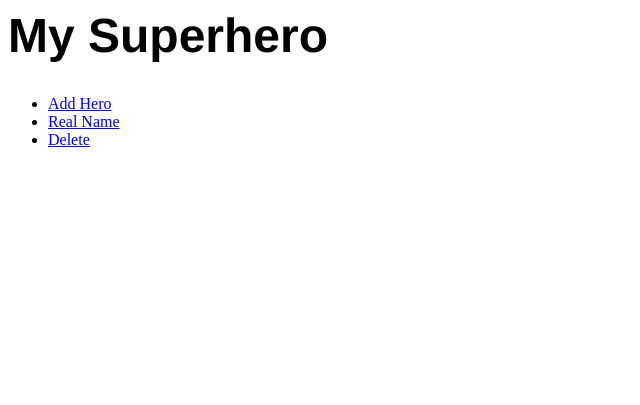
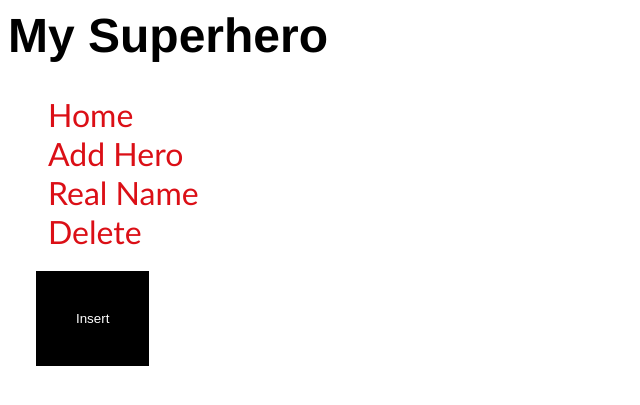
Before and after one commit to anordan/IDM-6630-SP-FORMS-Nordan-Ashley, a PHP site: page / in a window 1280 px wide. Shown: the top 405 px of the page, without its empty margins (0-640 px from the left). Run offline with PHP 8.4, Linux system fonts and the light colour scheme; data that the repository does not hold is empty.

Commit message:
more changes

```diff
--- a/code/css/main.css
+++ b/code/css/main.css
@@ -6,17 +6,12 @@ h1 {
     font-family: Helvetica, Arial, sans-serif;
     font-size: 3em;
     color: #000;
-    margin-right: 1em;
+    margin-right: 10em;
+
 }
 
-h3 {
-    margin: .5em;
-    color: orangered;
-    font-family: Helvetica, Arial, sans-serif;
-    font-size: 1.5em;
-}
 
-h2, h4 {
+h2 {
 	margin: .5em;
 	color: #000;
 	font-family: Futura, "Trebuchet MS", Arial, sans-serif;
@@ -25,17 +20,34 @@ h2, h4 {
 
 }
 
-p {
-	font-family: Futura, "Trebuchet MS", Arial, sans-serif;
+ul {
+    list-style: none;
 }
 
-img {
-    margin: 4em;
-    border: 5px dotted #000;
-    padding: 2px;
+ul li {
+    list-style: none;
+    margin: 0;
+
 }
 
-#albumsContainers {
-    display: flex;
-    flex-wrap: wrap;
+a {
+    text-decoration: none;
+    color: #db0f16;
+    font-family: Futura, "Trebuchet MS", Arial, sans-serif;
+    font-size: 2em;
 }
+
+input[type=text] {
+    background-color: #000;
+    color: white;
+}
+
+input[type=button], input[type=submit], input[type=reset] {
+    background-color: #000;
+    border: none;
+    color: white;
+    padding: 40px 40px;
+    text-decoration: none;
+    margin: 4px 28px;
+    cursor: pointer;
+}
--- a/code/inc/nav.php
+++ b/code/inc/nav.php
@@ -1,7 +1,8 @@
 <nav>
 <ul>
-<li><a href="code/insert.php">Add Hero</a></li>
-<li><a href="code/update.php">Real Name</a></li>
-<li><a href="code/delete.php">Delete</a></li>
+<li><a href="code/index.php">Home</a></li>
+<li><a href="inc/nav.php/insert.php">Add Hero</a></li>
+<li><a href="inc/nav.php/update.php">Real Name</a></li>
+<li><a href="inc/nav.php/delete.php">Delete</a></li>
 </ul>
 </nav>
--- a/code/index.php
+++ b/code/index.php
@@ -8,19 +8,44 @@
 </head>
 <body>
     <header>
-        <?php
 
-        echo "<h1>My Superhero</h1>";
+       <?php echo "<h1>My Superhero</h1>";?>
+        <nav><?php include 'inc/nav.php' ?></nav>
 
-    ?>
     </header>
-    <?php
+
+<?php
 
 require 'inc/conn.php';
-include 'inc/nav.php';
+
+?>
+
+<form action="insert.php" method="post">
+<input type="submit" value="Insert">
+</form>
+
+<?php
+
+$queryID = "SELECT * FROM hero ORDER BY id DESC";
+
+foreach ($conn->query($queryID) as $value) {
+
+
+
+    echo "<form action='update.php' method='post'>
+    <input type='text' name='heroID' value='" . $value['id'] . "'>
+    <input type='submit' value='update'>
+    </form>";
+
+    echo "<form action='delete.php' method='post'>
+    <input type='text' name='heroID' value'" . $value['id'] . "'>
+    <input type='submit' value='delete'>
+    </form>";
+}
 
 ?>
 
 
+
     </body>
     </html>
```
Also changed, not shown: code/delete.php (+11 -19 lines), code/insert.php (+11 -21 lines), code/update.php (+16 -21 lines), inc/nav.php (deleted, +0 -7 lines).
